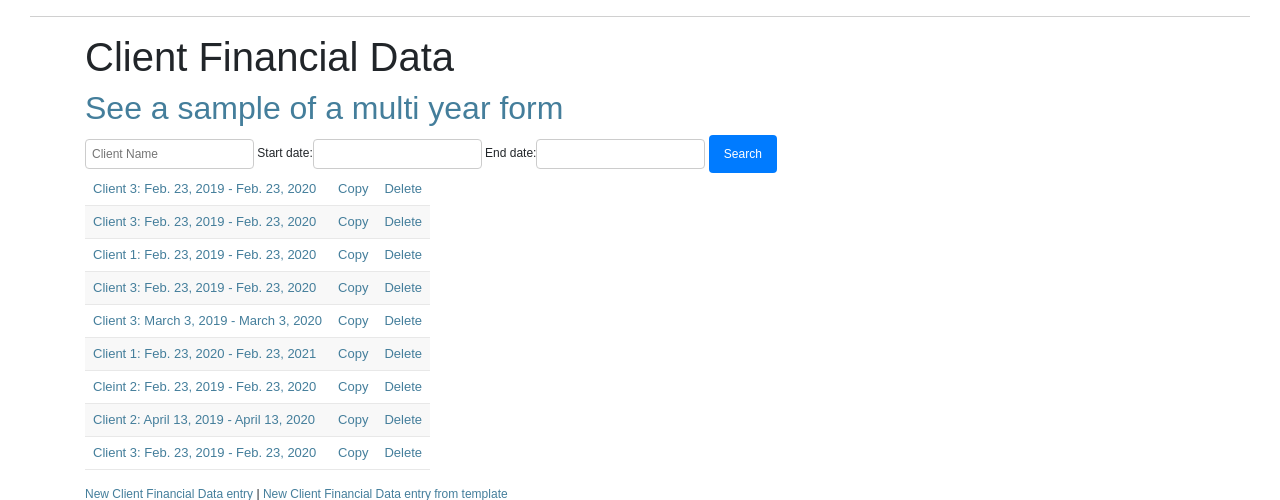
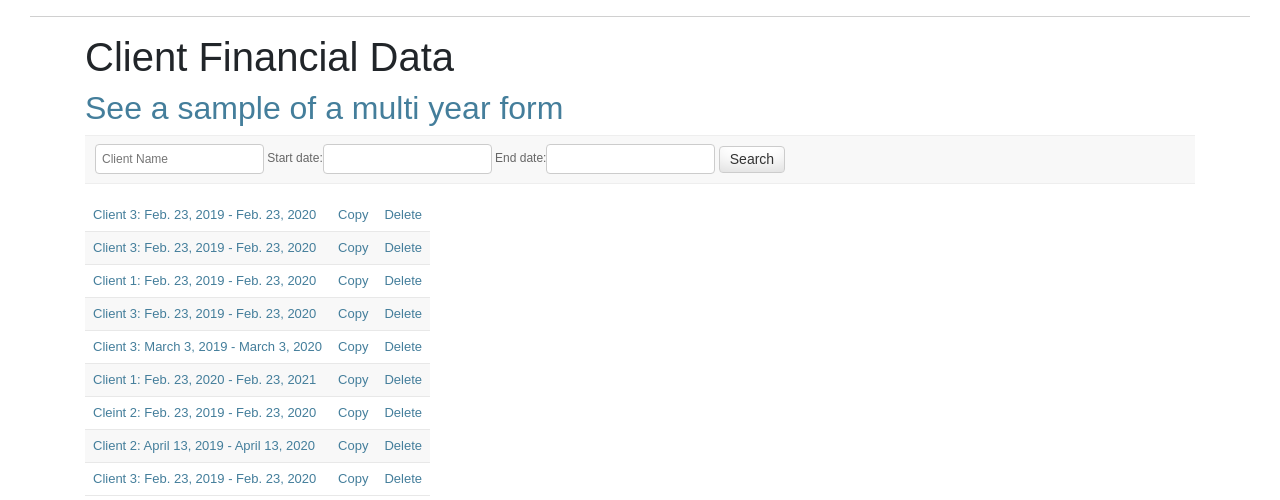
Before and after one commit to cs4p/remedy, a Django app: page / in a window 1280 px wide. Shown: the part 79-579 px from the top of the page. Run offline with Django 3.2, Linux system fonts and the light colour scheme; a user stored in the database is signed in; data comes from the database, SQL or seed files in the repository; parts of the project's set-up code (start-up, migrations or seed data) failed here and were passed over; some libraries are stand-ins or nearby versions.

Commit message:
Added search bar styles

```diff
--- a/cfd/static/style.css
+++ b/cfd/static/style.css
@@ -141,3 +141,25 @@ fieldset .input-copy {
     display: block;
     height: 20px;
 }
+
+.search-bar {
+    padding: 8px 10px;
+    margin-bottom: 15px;
+    border-top: 1px solid #eee;
+    border-bottom: 1px solid #eee;
+    background: #f8f8f8;
+    color: #666;
+}
+
+input.search-btn {
+    border: 1px solid #ccc;
+    padding: 2px 10px;
+    margin: 0;
+    vertical-align: middle;
+    background: #fff;
+    box-shadow: 0 -15px 20px -10px rgba(0, 0, 0, 0.15) inset;
+    cursor: pointer;
+    color: #333;
+
+    font-size: 14px;
+}
```
